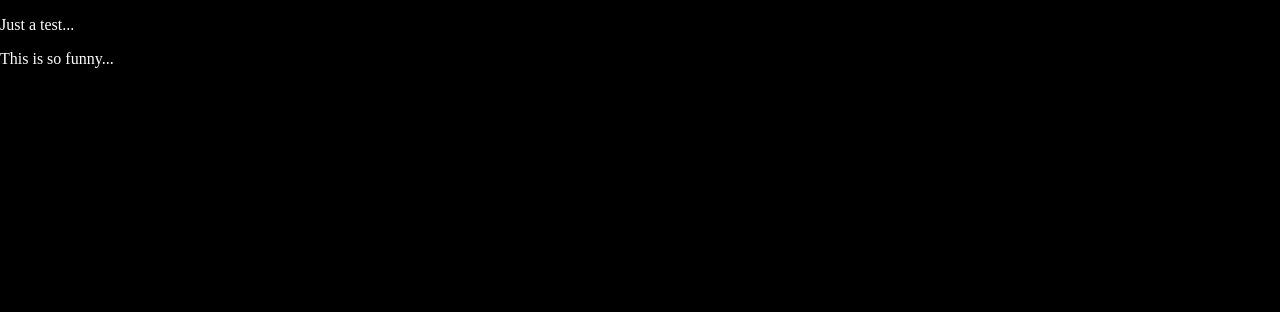
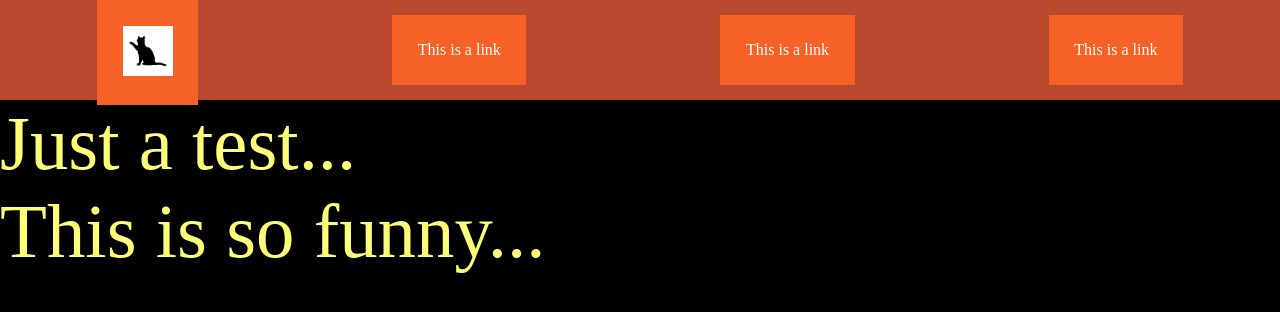
Before and after one commit to DesertUO/desertuo.github.io, a plain HTML site: page index.html in a window 1280 px wide. Drawn offline with Linux system fonts and the light colour scheme.

Commit message:
Update index.html

```diff
--- a/index.html
+++ b/index.html
@@ -8,9 +8,19 @@
     <title>DesertUO</title>
 </head>
 <body>
-    <div>
-        <p>Just a test...</P>
-        <p>This is so funny...</p>
+    <div class="main">
+        <div class="nav">
+            <a href="https://desertuo.github.io">
+                <img src="/lib/media/img/Frame 1.png" alt="" width="50vh">
+            </a>
+            <a href="style.css">This is a link</a>
+            <a href="style.css">This is a link</a>
+            <a href="style.css">This is a link</a>
+        </div>
+        <div class="title">
+            Just a test...<br>
+            This is so funny...
+        </div>
     </div>
 </body>
 </html>
```
